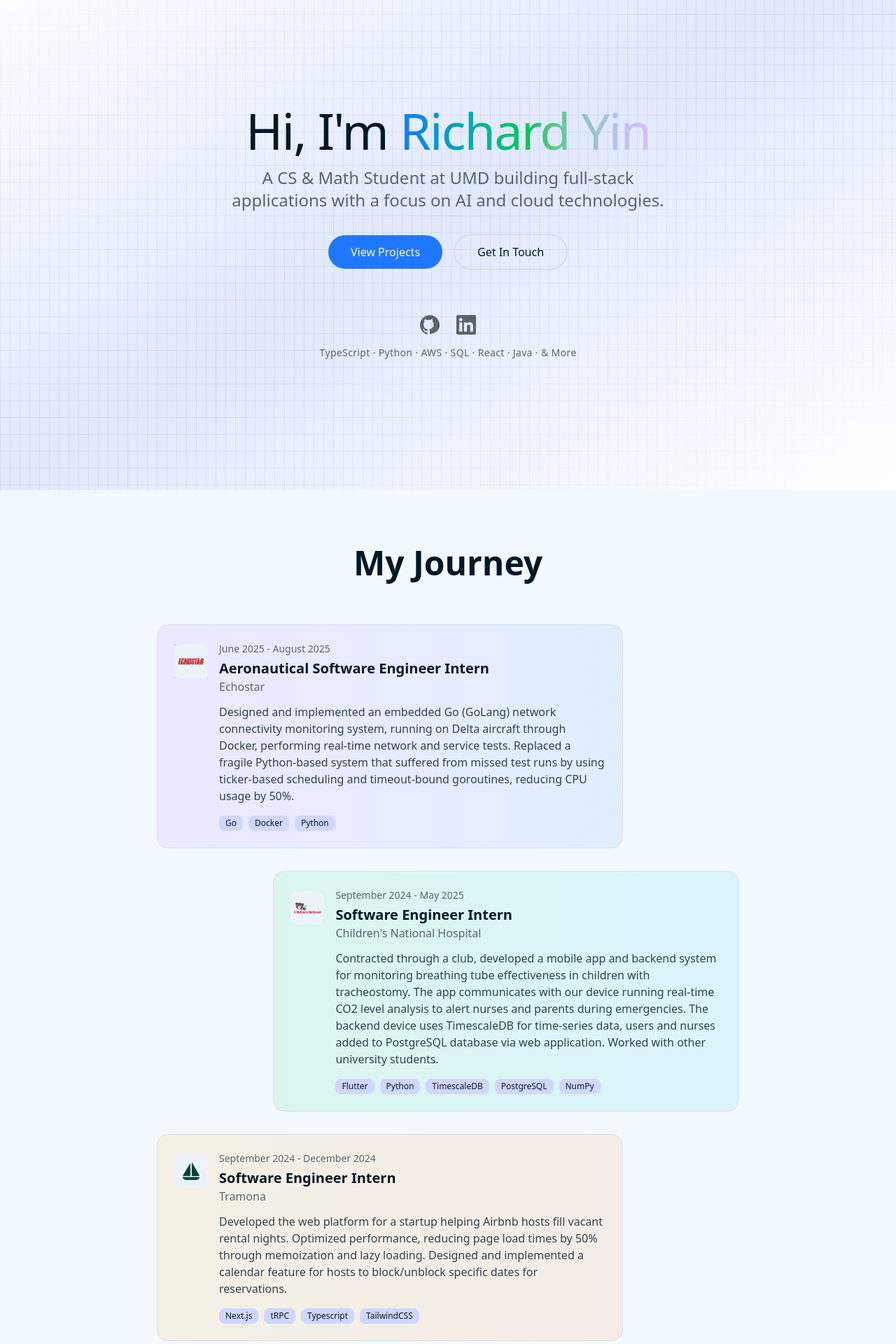
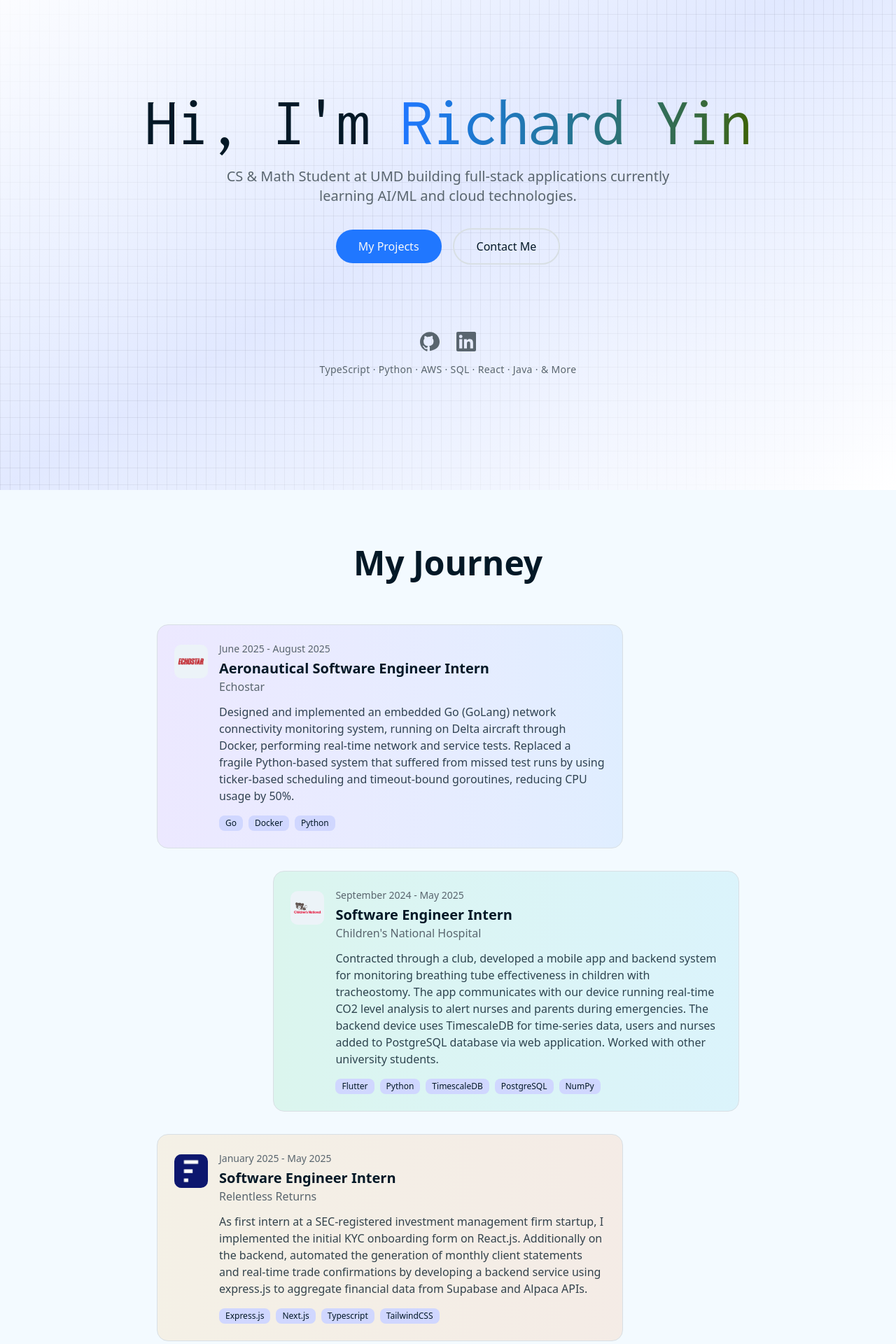
Before and after one commit to yyrichy/yyrichy.github.io, a Next.js app: page / in a window 1280 px wide. Shown: the part 100-2020 px from the top of the page at 70% size. Built offline with nearby package versions, Linux system fonts and the light colour scheme.

Commit message:
update fonts and experiences, hero, footer, remove gradients

```diff
--- a/src/app/globals.css
+++ b/src/app/globals.css
@@ -8,7 +8,14 @@
 @theme {
   --font-sans: var(--font-geist-sans);
   --font-mono: var(--font-geist-mono);
-  --font-serif: var(--font-lora); /* Add this line */
+  --font-serif: var(--font-lora);
+  --font-inconsolata: var(--font-inconsolata);
+}
+
+@layer utilities {
+  .font-inconsolata {
+    font-family: var(--font-inconsolata);
+  }
 }
 
 :root {
--- a/src/app/layout.tsx
+++ b/src/app/layout.tsx
@@ -2,7 +2,7 @@
 import type { Metadata } from 'next';
 import { GeistSans } from 'geist/font/sans';
 import { GeistMono } from 'geist/font/mono';
-import { Lora } from 'next/font/google'; // Import Lora
+import { Lora, Inconsolata } from 'next/font/google'; // Import Lora + SUSE Mono
 import './globals.css';
 import { Navbar } from '@/components/navbar';
 import { Footer } from '@/components/footer';
@@ -20,6 +20,12 @@ const lora = Lora({
   variable: '--font-lora',
 });
 
+const suseMono = Inconsolata({
+  subsets: ['latin'],
+  display: 'swap',
+  variable: '--font-inconsolata',
+});
+
 export default function RootLayout({
   children,
 }: Readonly<{
@@ -27,8 +33,7 @@ export default function RootLayout({
 }>) {
   return (
     <html lang='en' suppressHydrationWarning className='scroll-smooth'>
-      {/* Add the lora variable to the body class */}
-      <body className={`${GeistSans.variable} ${GeistMono.variable} ${lora.variable} font-sans antialiased`}>
+      <body className={`${GeistSans.variable} ${GeistMono.variable} ${lora.variable} ${suseMono.variable} font-sans antialiased`}>
         <ThemeProvider defaultTheme='system' storageKey='ui-theme'>
           <Navbar />
           <main className='min-h-screen'>{children}</main>
--- a/src/components/contact.tsx
+++ b/src/components/contact.tsx
@@ -30,7 +30,7 @@ export function Contact() {
               transition={{ duration: 0.6 }}
               className='text-4xl md:text-5xl font-bold font-serif'
             >
-              Let&apos;s Connect
+              Contact
             </motion.h2>
             <motion.p
               initial={{ opacity: 0, y: 20 }}
@@ -38,7 +38,7 @@ export function Contact() {
               transition={{ duration: 0.6, delay: 0.1 }}
               className='text-muted-foreground mt-4 text-lg'
             >
-              Whether you have a question or just want to say hi, feel free to reach out.
+              Feel free to reach out with anything!
             </motion.p>
           </div>
 
--- a/src/components/experience.tsx
+++ b/src/components/experience.tsx
@@ -29,6 +29,17 @@ const experiences = [
   },
   {
     id: 3,
+    company: 'Relentless Returns',
+    role: 'Software Engineer Intern',
+    duration: 'January 2025 - May 2025',
+    description:
+      'As first intern at a SEC-registered investment management firm startup, I implemented the initial KYC onboarding form on React.js. Additionally on the backend, automated the generation of monthly client statements and real-time trade confirmations by developing a backend service using express.js to aggregate financial data from Supabase and Alpaca APIs.',
+    image: '/images/rr_logo.png',
+    skills: ['Express.js', 'Next.js', 'Typescript', 'TailwindCSS'],
+    website: 'https://www.relentlessreturns.com/',
+  },
+  {
+    id: 4,
     company: 'Tramona',
     role: 'Software Engineer Intern',
     duration: 'September 2024 - December 2024',
@@ -39,7 +50,7 @@ const experiences = [
     website: 'https://tramona.com',
   },
   {
-    id: 4,
+    id: 5,
     company: 'App Development Club University of Maryland',
     role: 'Software Engineer',
     duration: 'January 2024 - May 2025',
@@ -84,7 +95,7 @@ export function Experience() {
             >
               <div className='flex items-start gap-4'>
                 <div className='relative w-12 h-12 flex-shrink-0 mt-1 rounded-lg bg-muted p-1.5'>
-                  <Image src={exp.image} alt={exp.company} fill className='object-contain' />
+                  <Image src={exp.image} alt={exp.company} fill className='object-contain rounded-lg' />
                 </div>
                 <div className='flex-1'>
                   <p className='text-sm text-muted-foreground'>{exp.duration}</p>
--- a/src/components/footer.tsx
+++ b/src/components/footer.tsx
@@ -5,11 +5,10 @@ export function Footer() {
   return (
     <footer className='w-full py-8 border-t border-border'>
       <div className='w-full max-w-[2000px] mx-auto px-4 sm:px-6 lg:px-8'>
-        <div className='flex flex-col md:flex-row justify-between items-center gap-4'>
-          <p className='text-sm text-muted-foreground'>© {new Date().getFullYear()} Richard Yin. All rights reserved.</p>
+        <div className='flex flex-col md:flex-row justify-center items-center gap-4'>
           <div className='flex gap-6 text-sm text-muted-foreground'>
             <Link href='#experience' className='hover:text-primary transition-colors'>
-              Experience
+              Experiences
             </Link>
             <Link href='#projects' className='hover:text-primary transition-colors'>
               Projects
--- a/src/components/hero.tsx
+++ b/src/components/hero.tsx
@@ -17,19 +17,18 @@ export function Hero() {
           initial={{ opacity: 0, y: 20 }}
           animate={{ opacity: 1, y: 0 }}
           transition={{ duration: 0.8 }}
-          className='text-5xl md:text-6xl lg:text-7xl font-serif font-medium tracking-tight'
+          className='text-5xl md:text-6xl lg:text-8xl font-normal tracking-tight font-inconsolata'
         >
-          Hi, I&apos;m{' '}
-          <span className='bg-gradient-to-r from-primary via-green-500 to-accent text-transparent bg-clip-text'>Richard Yin</span>
+          Hi, I&apos;m <span className='bg-gradient-to-r from-primary to-lime-800 text-transparent bg-clip-text'>Richard Yin</span>
         </motion.h1>
 
         <motion.p
           initial={{ opacity: 0, y: 20 }}
           animate={{ opacity: 1, y: 0 }}
           transition={{ duration: 0.8, delay: 0.1 }}
-          className='mt-4 text-xl md:text-2xl text-muted-foreground max-w-2xl mx-auto'
+          className='mt-4 text-lg lg:text-xl text-muted-foreground max-w-2xl mx-auto'
         >
-          A CS & Math Student at UMD building full-stack applications with a focus on AI and cloud technologies.
+          CS & Math Student at UMD building full-stack applications currently learning AI/ML and cloud technologies.
         </motion.p>
 
         <motion.div
@@ -42,13 +41,13 @@ export function Hero() {
             href='#projects'
             className='inline-block px-8 py-3 bg-primary text-primary-foreground rounded-full font-medium hover:bg-primary/90 transition-colors duration-300'
           >
-            View Projects
+            My Projects
           </a>
           <a
             href='#contact'
             className='inline-block px-8 py-3 border-2 border-border text-foreground rounded-full font-medium hover:bg-muted transition-colors duration-300'
           >
-            Get In Touch
+            Contact Me
           </a>
         </motion.div>
 
@@ -57,7 +56,7 @@ export function Hero() {
           initial={{ opacity: 0, y: 20 }}
           animate={{ opacity: 1, y: 0 }}
           transition={{ duration: 0.8, delay: 0.3 }}
-          className='mt-16 text-muted-foreground'
+          className='mt-24 text-muted-foreground'
         >
           <div className='flex justify-center gap-6 mb-4'>
             <a href='https://github.com/yyrichy' target='_blank' rel='noopener noreferrer' className='hover:text-primary transition-colors'>
--- a/src/components/projects.tsx
+++ b/src/components/projects.tsx
@@ -55,22 +55,19 @@ export function Projects() {
   return (
     <section id='projects' className='relative w-full py-20 overflow-hidden'>
       {/* NEW: Added a subtle gradient background to the entire section */}
-      <div className='absolute inset-0 z-0 opacity-20 dark:opacity-30'>
-        <div className='absolute left-0 top-0 h-full w-full bg-gradient-to-br from-primary/20 via-secondary/10 to-background'></div>
-      </div>
 
-      <div className='relative z-10 w-full max-w-[2000px] mx-auto px-6 sm:px-10 lg:px-16'>
+      <div className='relative z-10 w-full max-w-[2000px] mx-auto px-6 sm:px-10 lg:px-24'>
         <motion.h2
           initial={{ opacity: 0, y: 20 }}
           whileInView={{ opacity: 1, y: 0 }}
           transition={{ duration: 0.6 }}
           // UPDATED: Added gradient text to the heading
-          className='text-4xl md:text-5xl font-bold mb-12 font-serif text-center bg-gradient-to-r from-primary to-accent bg-clip-text text-transparent'
+          className='text-4xl md:text-5xl font-bold mb-16 font-serif text-center'
         >
-          Featured Projects
+          My Projects
         </motion.h2>
 
-        <div className='grid grid-cols-1 md:grid-cols-2 gap-8'>
+        <div className='grid grid-cols-1 md:grid-cols-2 gap-16'>
           {projects.map((project, index) => (
             <motion.div
               key={project.id}
@@ -79,15 +76,8 @@ export function Projects() {
               initial={{ opacity: 0, y: 20 }}
               whileInView={{ opacity: 1, y: 0 }}
               transition={{ duration: 0.6, delay: 0.1 * (index + 1) }}
-              // UPDATED: Added classes for the glowing gradient border effect
               className={`relative p-0.5 rounded-2xl group cursor-pointer ${index === 0 ? 'md:col-span-2' : ''}`}
             >
-              {/* The animated gradient border */}
-              <div
-                className={`absolute inset-0 rounded-2xl bg-gradient-to-r ${
-                  cardBorderColors[index % cardBorderColors.length]
-                } opacity-50 group-hover:opacity-100 transition-opacity duration-300 blur-md group-hover:blur-lg`}
-              />
               <div className='relative h-96 rounded-[14px] overflow-hidden'>
                 <Image
                   src={project.image}
```
Also changed, not shown: public/images/rr_logo.png (added).
